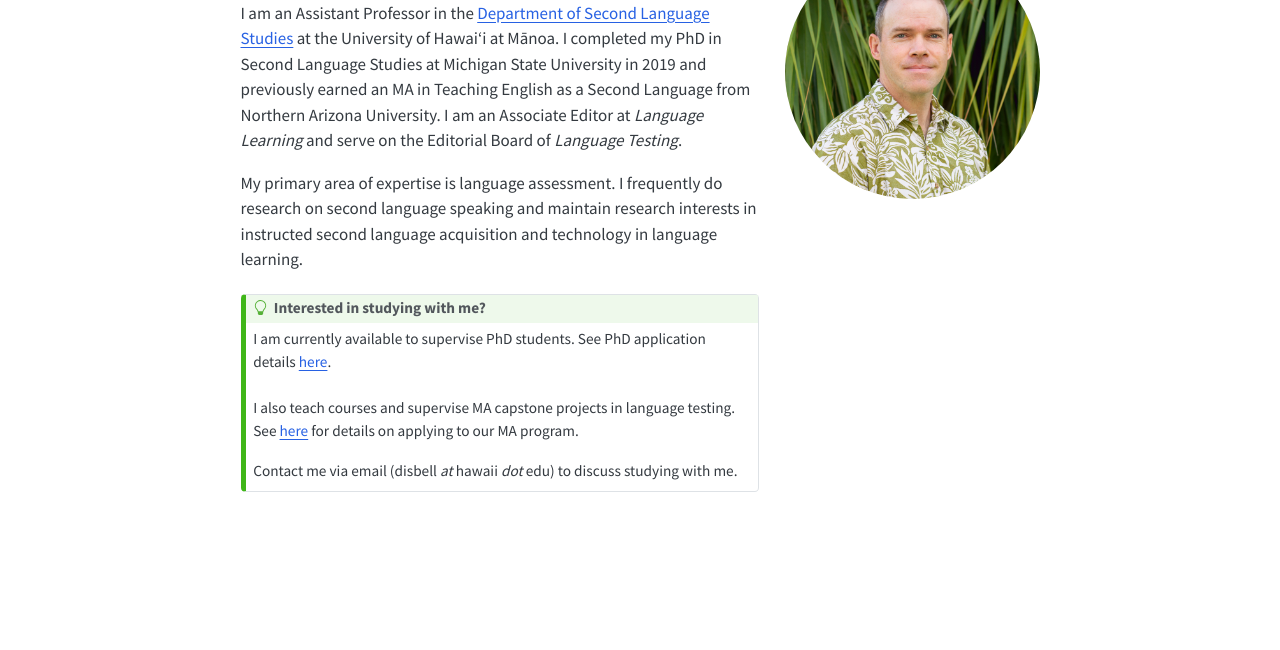
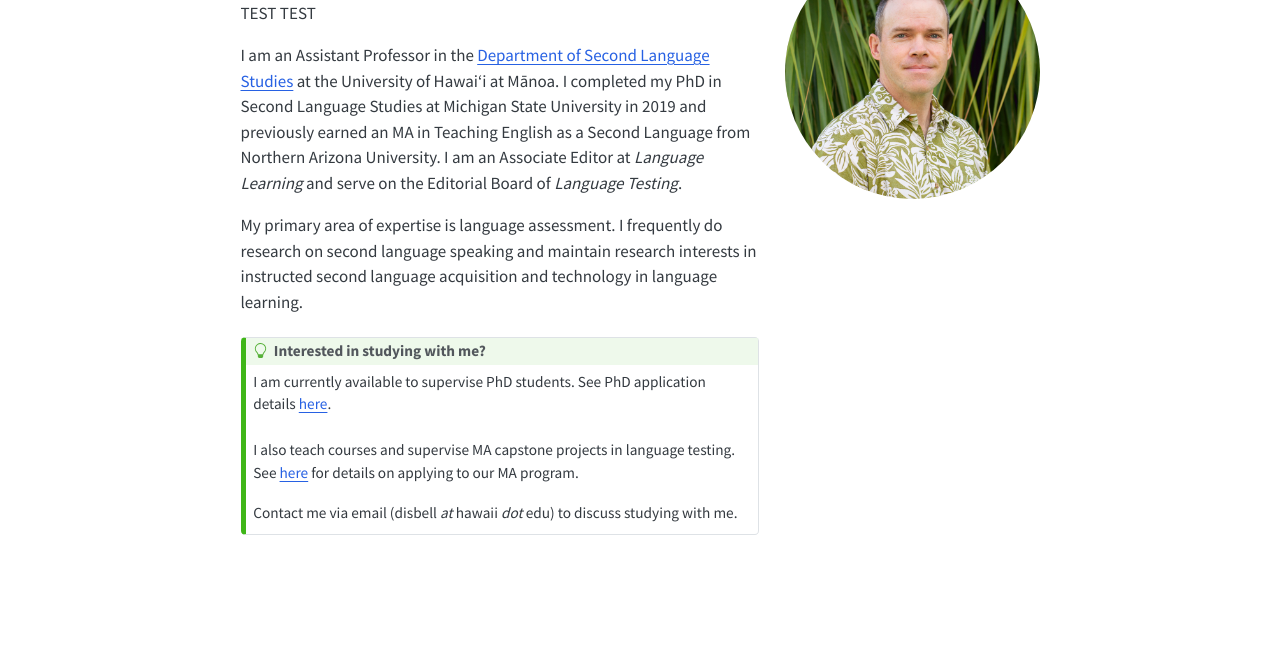
Before and after one commit to isbell/homepage, a plain HTML site: page docs/index.html in a window 1280 px wide. Shown: the part 168-818 px from the top of the page. Drawn offline with Linux system fonts and the light colour scheme.

Commit message:
site update

```diff
--- a/docs/index.html
+++ b/docs/index.html
@@ -119,6 +119,7 @@ ul.task-list li input[type="checkbox"] {
   </div>
 </header>
       <div class="about-contents"><main class="content" id="quarto-document-content">
+<p>TEST TEST</p>
 <p>I am an Assistant Professor in the <a href="https://www.hawaii.edu/sls/">Department of Second Language Studies</a> at the University of Hawaiʻi at Mānoa. I completed my PhD in Second Language Studies at Michigan State University in 2019 and previously earned an MA in Teaching English as a Second Language from Northern Arizona University. I am an Associate Editor at <em>Language Learning</em> and serve on the Editorial Board of <em>Language Testing</em>.</p>
 <p>My primary area of expertise is language assessment. I frequently do research on second language speaking and maintain research interests in instructed second language acquisition and technology in language learning.</p>
 <div id="recruiting" class="callout callout-style-default callout-tip callout-titled">
```
